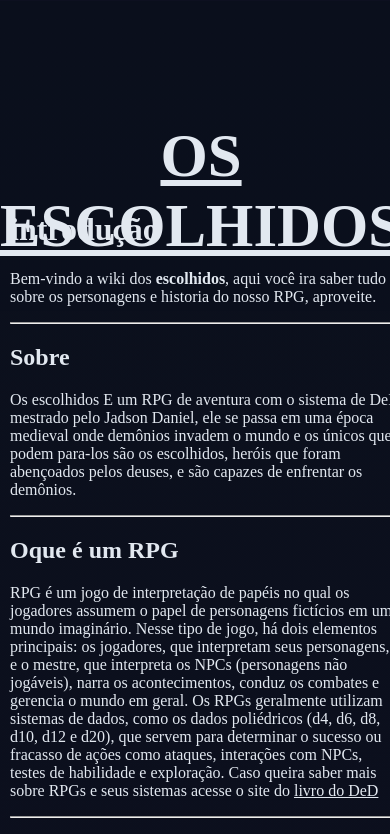
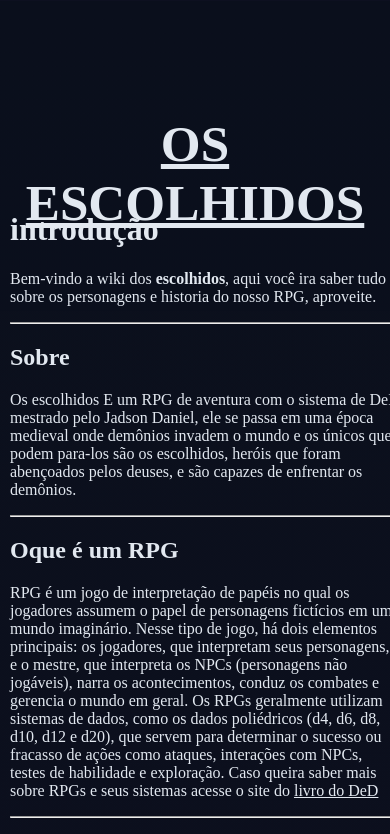
Before and after one commit to looitavo/wiki-os-escolhidos, a plain HTML site: page index.html in a window 390 px wide. Shown: the top 834 px of the page. Drawn offline with Linux system fonts and the light colour scheme.

Commit message:
estilo.css

```diff
--- a/css/estilo.css
+++ b/css/estilo.css
@@ -148,7 +148,7 @@ item-capitulo-resumo{
 
     .Titulo-Principal{
         text-align: center;
-        font-size: 1.9em;
+        font-size: 1.6em;
     }
 
     .logo{
```
